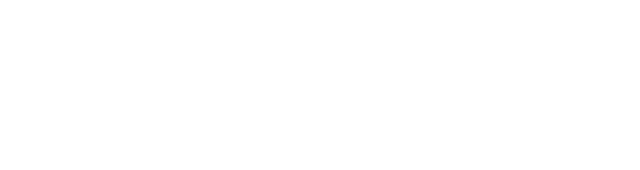
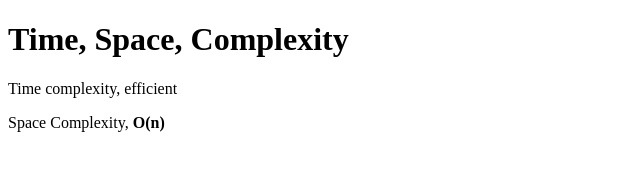
Before and after one commit to acciojob/time-and-space-complexity-yashsaini7060, a website: page main.html in a window 1280 px wide. Shown: the whole page, without its empty margins (0-640 px from the left). Drawn offline with Linux system fonts and the light colour scheme.

Commit message:
created a submission

```diff
--- a/main.html
+++ b/main.html
@@ -8,6 +8,9 @@
 
 <body>
 	<!-- the entire body must be written by student -->
+	<h1>	Time, Space, Complexity</h1>
+	<p>Time complexity, efficient</p>
+	<p>Space Complexity, <b>O(n)</b></p>
     <script type="text/javascript" src="./script.js">
 </script>
 
```
